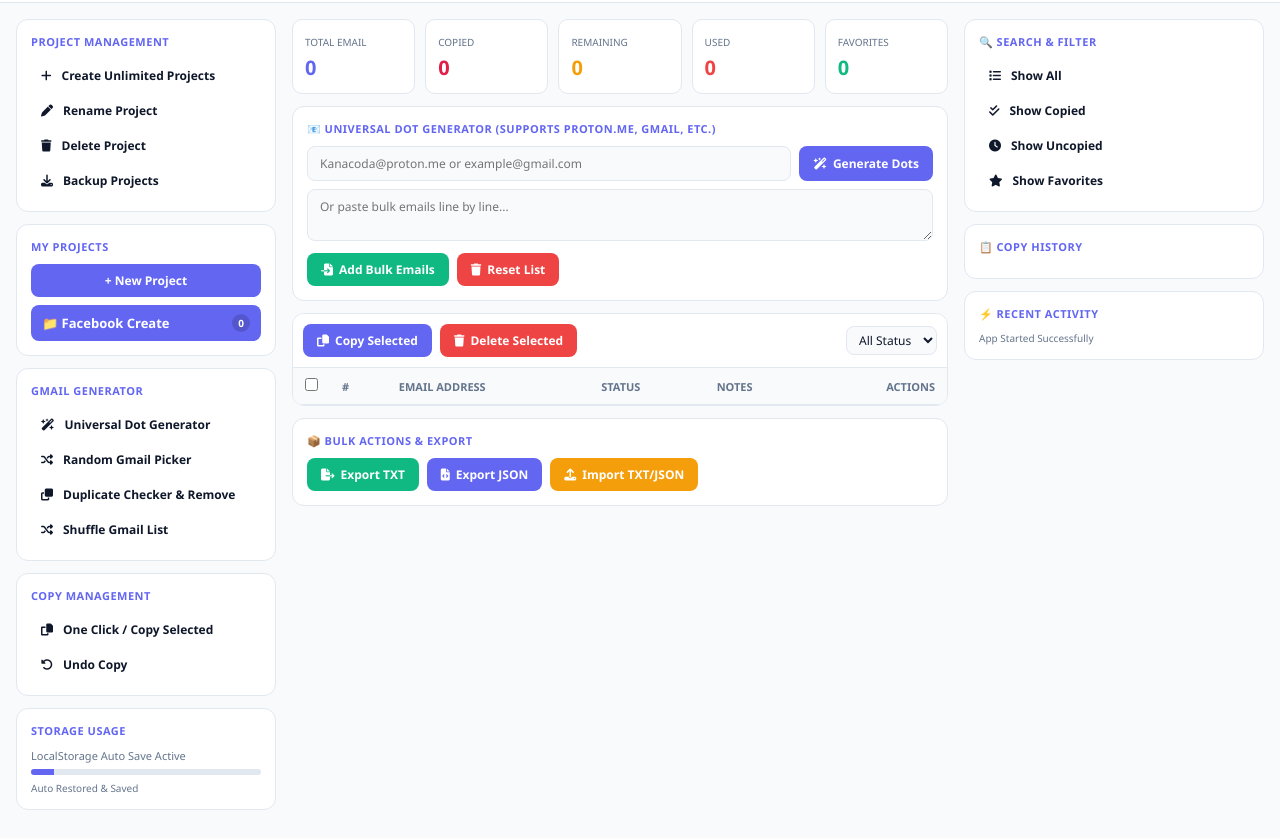
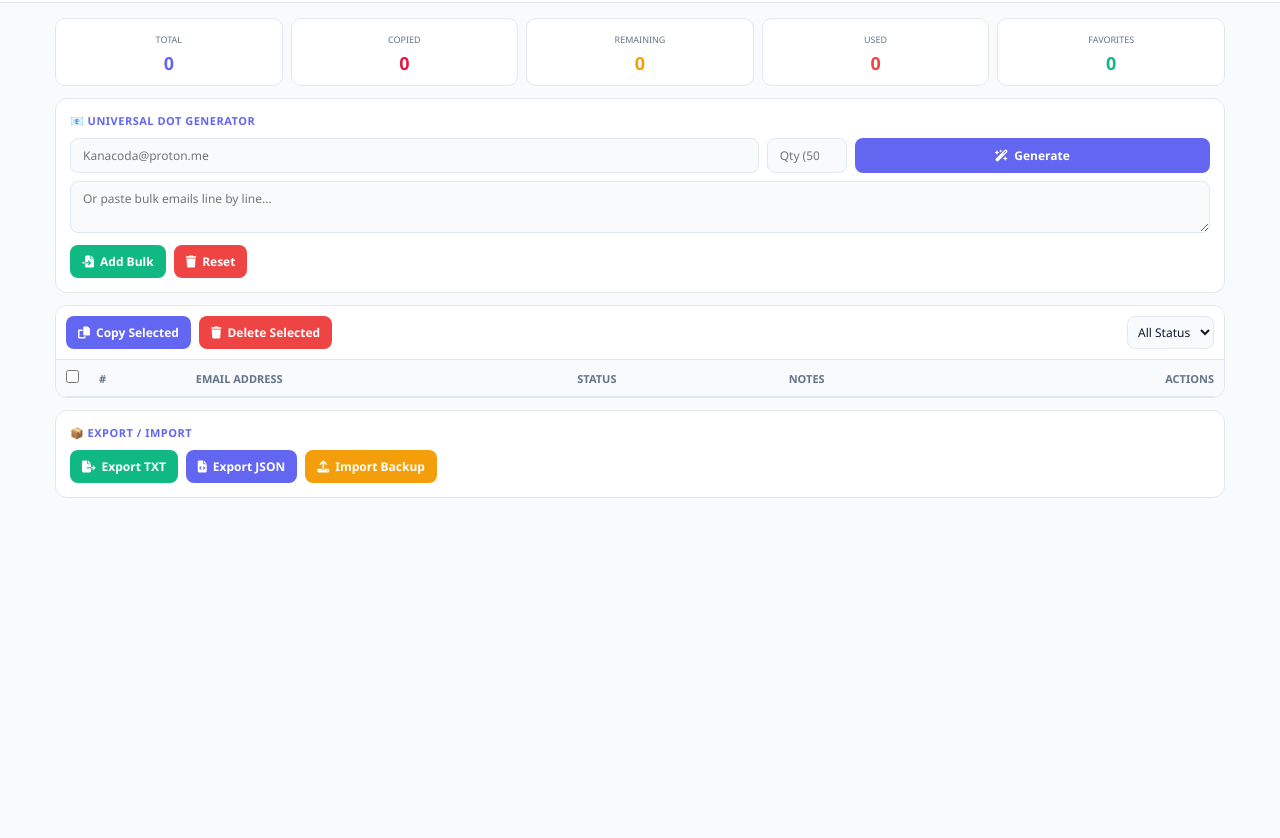
Before and after one commit to QyxnoraCorev3/qyx-dot-generator, a plain HTML site: page index.html in a window 1280 px wide. Shown: the part 57-895 px from the top of the page. After the commit the page ends 800 px from the top, so only its background shows below. Drawn offline with Linux system fonts and the light colour scheme.

Commit message:
Update index.html

```diff
--- a/index.html
+++ b/index.html
@@ -3,7 +3,7 @@
 <head>
 <meta charset="UTF-8">
 <meta name="viewport" content="width=device-width, initial-scale=1.0">
-<title>Gmail Project Manager - Dashboard Pro</title>
+<title>Gmail Project Manager - Mobile Responsive</title>
 <link rel="stylesheet" href="https://cdnjs.cloudflare.com/ajax/libs/font-awesome/6.4.0/css/all.min.css">
 
 <style>
@@ -44,59 +44,68 @@ body { background: var(--bg-main); color: var(--text-color); min-height: 100vh;
 /* Header */
 header {
     height: 60px; background: var(--card-bg); border-bottom: 1px solid var(--border-color);
-    display: flex; align-items: center; justify-content: space-between; padding: 0 20px; position: sticky; top: 0; z-index: 100;
+    display: flex; align-items: center; justify-content: space-between; padding: 0 15px; position: sticky; top: 0; z-index: 100;
 }
-.brand { display: flex; align-items: center; gap: 10px; font-weight: 800; font-size: 16px; color: var(--primary); }
-.search-bar { width: 350px; position: relative; }
-.search-bar input { width: 100%; padding: 8px 12px 8px 36px; border-radius: 20px; border: 1px solid var(--border-color); background: var(--bg-main); color: var(--text-color); outline: none; }
-.search-bar i { position: absolute; left: 12px; top: 50%; transform: translateY(-50%); color: var(--text-muted); }
+.brand { display: flex; align-items: center; gap: 10px; font-weight: 800; font-size: 15px; color: var(--primary); }
+.menu-toggle-btn { background: none; border: none; font-size: 20px; color: var(--text-color); cursor: pointer; padding: 5px 10px; border-radius: 6px; }
+.menu-toggle-btn:hover { background: var(--bg-main); }
 
-/* Main Grid */
-.dashboard-grid { display: grid; grid-template-columns: 260px 1fr 300px; gap: 16px; padding: 16px; }
+/* Sliding Sidebar Overlay */
+.sidebar-overlay {
+    position: fixed; top: 0; left: 0; width: 100%; height: 100%;
+    background: rgba(0,0,0,0.5); z-index: 999; display: none; opacity: 0; transition: 0.3s;
+}
+.sidebar-overlay.active { display: block; opacity: 1; }
+
+.offcanvas-sidebar {
+    position: fixed; top: 0; left: -320px; width: 300px; height: 100%;
+    background: var(--card-bg); z-index: 1000; overflow-y: auto; padding: 15px;
+    transition: left 0.3s ease; box-shadow: 2px 0 10px rgba(0,0,0,0.1);
+}
+.offcanvas-sidebar.active { left: 0; }
+
+.sidebar-close-btn { display: flex; justify-content: space-between; align-items: center; margin-bottom: 15px; padding-bottom: 10px; border-bottom: 1px solid var(--border-color); }
+
+/* Main Workspace */
+.main-wrapper { padding: 15px; max-width: 1200px; margin: 0 auto; }
 
 .card { background: var(--card-bg); border: 1px solid var(--border-color); border-radius: 12px; padding: 14px; margin-bottom: 12px; }
 .card-header { font-size: 11px; font-weight: 800; text-transform: uppercase; letter-spacing: 0.5px; color: var(--primary); margin-bottom: 10px; display: flex; justify-content: space-between; align-items: center; }
 
-/* Sidebar Menu */
+/* Menu Styling */
 .menu-group { display: flex; flex-direction: column; gap: 2px; }
 .menu-item { display: flex; align-items: center; gap: 10px; padding: 8px 10px; border-radius: 8px; color: var(--text-color); cursor: pointer; font-weight: 600; font-size: 12px; }
 .menu-item:hover { background: var(--bg-main); color: var(--primary); }
 
-.proj-list-item { display: flex; justify-content: space-between; align-items: center; padding: 8px 10px; border-radius: 8px; cursor: pointer; border: 1px solid transparent; font-weight: 600; }
+.proj-list-item { display: flex; justify-content: space-between; align-items: center; padding: 8px 10px; border-radius: 8px; cursor: pointer; font-weight: 600; }
 .proj-list-item.active { background: var(--primary); color: #fff; }
 .proj-list-item span.badge { background: rgba(0,0,0,0.15); padding: 2px 6px; border-radius: 10px; font-size: 10px; }
 
-/* Dashboard Top Stats */
-.stats-grid { display: grid; grid-template-columns: repeat(5, 1fr); gap: 10px; margin-bottom: 12px; }
-.stat-box { background: var(--card-bg); border: 1px solid var(--border-color); border-radius: 10px; padding: 12px; }
-.stat-box .val { font-size: 20px; font-weight: 800; margin-top: 4px; }
+/* Dashboard Top Stats Responsive */
+.stats-grid { display: grid; grid-template-columns: repeat(auto-fit, minmax(100px, 1fr)); gap: 8px; margin-bottom: 12px; }
+.stat-box { background: var(--card-bg); border: 1px solid var(--border-color); border-radius: 10px; padding: 10px; text-align: center; }
+.stat-box .val { font-size: 18px; font-weight: 800; margin-top: 4px; }
 
-/* Forms & Buttons */
-.input-group { display: flex; gap: 8px; margin-bottom: 8px; }
-input[type="text"], textarea, select {
+/* Forms & Inputs Responsive */
+.input-group { display: flex; flex-wrap: wrap; gap: 8px; margin-bottom: 8px; }
+input[type="text"], input[type="number"], textarea, select {
     background: var(--bg-main); border: 1px solid var(--border-color); color: var(--text-color);
     padding: 8px 12px; border-radius: 8px; outline: none; font-size: 12px;
 }
-.btn { padding: 8px 14px; border-radius: 8px; border: none; font-weight: 700; cursor: pointer; display: inline-flex; align-items: center; justify-content: center; gap: 6px; font-size: 12px; color: #fff; background: var(--primary); }
+.btn { padding: 8px 12px; border-radius: 8px; border: none; font-weight: 700; cursor: pointer; display: inline-flex; align-items: center; justify-content: center; gap: 6px; font-size: 12px; color: #fff; background: var(--primary); }
 .btn:hover { opacity: 0.9; }
 .btn-emerald { background: var(--emerald); }
 .btn-rose { background: var(--rose); }
 .btn-amber { background: var(--amber); }
 
-/* Table Section */
-.table-container { background: var(--card-bg); border: 1px solid var(--border-color); border-radius: 12px; overflow: hidden; }
-table { width: 100%; border-collapse: collapse; }
-th, td { padding: 10px 12px; text-align: left; border-bottom: 1px solid var(--border-color); font-size: 12px; }
+/* Responsive Table Container */
+.table-container { background: var(--card-bg); border: 1px solid var(--border-color); border-radius: 12px; overflow-x: auto; }
+table { width: 100%; border-collapse: collapse; min-width: 500px; }
+th, td { padding: 10px; text-align: left; border-bottom: 1px solid var(--border-color); font-size: 12px; white-space: nowrap; }
 th { background: var(--bg-main); color: var(--text-muted); font-size: 11px; text-transform: uppercase; }
 
 tr.copied-row { background: var(--pink-highlight) !important; color: var(--pink-text); font-weight: 600; }
 tr.copied-row td { border-bottom-color: var(--pink-border); }
-
-.status-badge { padding: 2px 8px; border-radius: 12px; font-size: 10px; font-weight: 700; }
-.status-Available { background: rgba(16, 185, 129, 0.1); color: var(--emerald); }
-.status-Copied { background: var(--pink-highlight); color: var(--pink-text); }
-.status-Used { background: rgba(239, 68, 68, 0.1); color: var(--rose); }
-.status-Reserved { background: rgba(99, 102, 241, 0.1); color: var(--primary); }
 
 /* Storage Bar */
 .storage-bar { width: 100%; height: 6px; background: var(--border-color); border-radius: 10px; overflow: hidden; margin: 6px 0; }
@@ -108,117 +117,137 @@ tr.copied-row td { border-bottom-color: var(--pink-border); }
 </head>
 <body>
 
+<!-- HEADER -->
 <header>
-    <div class="brand"><i class="fa-solid fa-envelope-open-text"></i> Gmail Project Manager</div>
-    <div class="search-bar">
-        <i class="fa-solid fa-magnifying-glass"></i>
-        <input type="text" id="globalSearch" placeholder="Search gmail..." oninput="renderTable()">
+    <div style="display:flex; align-items:center; gap:8px;">
+        <button class="menu-toggle-btn" onclick="toggleSidebar()"><i class="fa-solid fa-bars"></i></button>
+        <div class="brand"><i class="fa-solid fa-envelope-open-text"></i> Gmail Manager</div>
     </div>
-    <div style="display:flex; align-items:center; gap:12px;">
-        <button class="btn" onclick="toggleTheme()" style="padding:6px 12px;"><i class="fa-solid fa-moon"></i> Theme Mode</button>
-        <strong>PALU YADAV</strong>
+    <div style="display:flex; align-items:center; gap:8px;">
+        <button class="btn" onclick="toggleTheme()" style="padding:6px 10px;"><i class="fa-solid fa-moon"></i></button>
     </div>
 </header>
 
-<div class="dashboard-grid">
-    <!-- LEFT SIDEBAR -->
-    <div>
+<!-- OVERLAY & SIDEBAR (DRAWER) -->
+<div class="sidebar-overlay" id="sidebarOverlay" onclick="toggleSidebar()"></div>
+<div class="offcanvas-sidebar" id="offcanvasSidebar">
+    <div class="sidebar-close-btn">
+        <strong style="color:var(--primary);">CONTROL CENTER</strong>
+        <button class="menu-toggle-btn" onclick="toggleSidebar()"><i class="fa-solid fa-xmark"></i></button>
+    </div>
+
+    <!-- Search in Sidebar -->
+    <div class="card">
+        <div class="card-header">🔍 SEARCH GMAIL</div>
+        <input type="text" id="globalSearch" placeholder="Type email to search..." oninput="renderTable()" style="width:100%;">
+    </div>
+
+    <!-- Right Side Options Moved Here -->
+    <div class="card">
+        <div class="card-header">🔍 FILTER EMAILS</div>
+        <div class="menu-group">
+            <div class="menu-item" onclick="setFilter('all'); toggleSidebar();"><i class="fa-solid fa-list"></i> Show All</div>
+            <div class="menu-item" onclick="setFilter('copied'); toggleSidebar();"><i class="fa-solid fa-check-double"></i> Show Copied</div>
+            <div class="menu-item" onclick="setFilter('uncopied'); toggleSidebar();"><i class="fa-solid fa-clock"></i> Show Uncopied</div>
+            <div class="menu-item" onclick="setFilter('fav'); toggleSidebar();"><i class="fa-solid fa-star"></i> Show Favorites</div>
+        </div>
+    </div>
+
+    <!-- Project Management -->
     <div class="card">
         <div class="card-header">PROJECT MANAGEMENT</div>
         <div class="menu-group">
-                <div class="menu-item" onclick="createProject()"><i class="fa-solid fa-plus"></i> Create Unlimited Projects</div>
+            <div class="menu-item" onclick="createProject()"><i class="fa-solid fa-plus"></i> Create New Project</div>
             <div class="menu-item" onclick="renameProject()"><i class="fa-solid fa-pen"></i> Rename Project</div>
             <div class="menu-item" onclick="deleteProject()"><i class="fa-solid fa-trash"></i> Delete Project</div>
             <div class="menu-item" onclick="exportBackup()"><i class="fa-solid fa-download"></i> Backup Projects</div>
         </div>
     </div>
 
+    <!-- Project List -->
     <div class="card">
         <div class="card-header">MY PROJECTS</div>
-            <button class="btn" style="width:100%; margin-bottom:8px;" onclick="createProject()">+ New Project</button>
         <div id="projectList" style="display:flex; flex-direction:column; gap:4px;"></div>
     </div>
 
+    <!-- Tools -->
     <div class="card">
-            <div class="card-header">GMAIL GENERATOR</div>
+        <div class="card-header">GMAIL TOOLS</div>
         <div class="menu-group">
-                <div class="menu-item" onclick="document.getElementById('generatorInput').focus()"><i class="fa-solid fa-wand-magic-sparkles"></i> Universal Dot Generator</div>
             <div class="menu-item" onclick="pickRandom()"><i class="fa-solid fa-shuffle"></i> Random Gmail Picker</div>
-                <div class="menu-item" onclick="removeDuplicates()"><i class="fa-solid fa-clone"></i> Duplicate Checker & Remove</div>
-                <div class="menu-item" onclick="shuffleList()"><i class="fa-solid fa-random"></i> Shuffle Gmail List</div>
-            </div>
-        </div>
-
-        <div class="card">
-            <div class="card-header">COPY MANAGEMENT</div>
-            <div class="menu-group">
-                <div class="menu-item" onclick="copySelected()"><i class="fa-solid fa-copy"></i> One Click / Copy Selected</div>
+            <div class="menu-item" onclick="removeDuplicates()"><i class="fa-solid fa-clone"></i> Remove Duplicates</div>
+            <div class="menu-item" onclick="shuffleList()"><i class="fa-solid fa-random"></i> Shuffle List</div>
             <div class="menu-item" onclick="undoLastCopy()"><i class="fa-solid fa-rotate-left"></i> Undo Copy</div>
         </div>
     </div>
 
+    <!-- Copy History -->
+    <div class="card">
+        <div class="card-header">📋 COPY HISTORY</div>
+        <div id="copyHistoryList" style="display:flex; flex-direction:column; gap:6px; max-height:150px; overflow-y:auto; font-size:11px;"></div>
+    </div>
+
+    <!-- Storage Usage -->
     <div class="card">
         <div class="card-header">STORAGE USAGE</div>
-            <div style="font-size:11px; color:var(--text-muted);">LocalStorage Auto Save Active</div>
-            <div class="storage-bar"><div class="storage-fill" id="storageBar"></div></div>
-            <div style="font-size:10px; color:var(--text-muted);" id="storageTxt">Auto Restored & Saved</div>
+        <div class="storage-bar"><div class="storage-fill"></div></div>
+        <div style="font-size:10px; color:var(--text-muted);">Auto Saved in Browser Storage</div>
     </div>
 </div>
 
-    <!-- CENTER WORKSPACE -->
-    <div>
+<!-- MAIN WORKSPACE -->
+<div class="main-wrapper">
     <!-- Stats -->
     <div class="stats-grid">
         <div class="stat-box">
-                <span style="font-size:10px; color:var(--text-muted);">TOTAL EMAIL</span>
+            <span style="font-size:9px; color:var(--text-muted);">TOTAL</span>
             <div class="val" id="stTotal" style="color:var(--primary)">0</div>
         </div>
         <div class="stat-box">
-                <span style="font-size:10px; color:var(--text-muted);">COPIED</span>
+            <span style="font-size:9px; color:var(--text-muted);">COPIED</span>
             <div class="val" id="stCopied" style="color:var(--pink-text)">0</div>
         </div>
         <div class="stat-box">
-                <span style="font-size:10px; color:var(--text-muted);">REMAINING</span>
+            <span style="font-size:9px; color:var(--text-muted);">REMAINING</span>
             <div class="val" id="stRemaining" style="color:var(--amber)">0</div>
         </div>
         <div class="stat-box">
-                <span style="font-size:10px; color:var(--text-muted);">USED</span>
+            <span style="font-size:9px; color:var(--text-muted);">USED</span>
             <div class="val" id="stUsed" style="color:var(--rose)">0</div>
         </div>
         <div class="stat-box">
-                <span style="font-size:10px; color:var(--text-muted);">FAVORITES</span>
+            <span style="font-size:9px; color:var(--text-muted);">FAVORITES</span>
             <div class="val" id="stFav" style="color:var(--emerald)">0</div>
         </div>
     </div>
 
     <!-- Dot Generator Input Box -->
     <div class="card">
-            <div class="card-header">📧 UNIVERSAL DOT GENERATOR (Supports Proton.me, Gmail, etc.)</div>
+        <div class="card-header">📧 UNIVERSAL DOT GENERATOR</div>
         <div class="input-group">
-                <input type="text" id="generatorInput" placeholder="Kanacoda@proton.me or example@gmail.com" style="flex:1;">
-                <button class="btn" onclick="generateDots()"><i class="fa-solid fa-wand-magic-sparkles"></i> Generate Dots</button>
+            <input type="text" id="generatorInput" placeholder="Kanacoda@proton.me" style="flex:2; min-width:180px;">
+            <input type="number" id="genLimitInput" placeholder="Qty (50)" style="width:80px;">
+            <button class="btn" onclick="generateDots()" style="flex:1;"><i class="fa-solid fa-wand-magic-sparkles"></i> Generate</button>
         </div>
         <textarea id="bulkInput" rows="2" style="width:100%; margin-bottom:8px;" placeholder="Or paste bulk emails line by line..."></textarea>
-            <div style="display:flex; gap:8px;">
-                <button class="btn btn-emerald" onclick="importBulk()"><i class="fa-solid fa-file-import"></i> Add Bulk Emails</button>
-                <button class="btn btn-rose" onclick="clearCurrentList()"><i class="fa-solid fa-trash"></i> Reset List</button>
+        <div style="display:flex; gap:8px; flex-wrap:wrap;">
+            <button class="btn btn-emerald" onclick="importBulk()"><i class="fa-solid fa-file-import"></i> Add Bulk</button>
+            <button class="btn btn-rose" onclick="clearCurrentList()"><i class="fa-solid fa-trash"></i> Reset</button>
         </div>
     </div>
 
     <!-- Main Gmail Table -->
     <div class="table-container">
-            <div style="padding:10px; display:flex; gap:8px; align-items:center; background:var(--card-bg); border-bottom: 1px solid var(--border-color);">
+        <div style="padding:10px; display:flex; gap:8px; align-items:center; background:var(--card-bg); border-bottom: 1px solid var(--border-color); flex-wrap:wrap;">
             <button class="btn" onclick="copySelected()"><i class="fa-solid fa-copy"></i> Copy Selected</button>
             <button class="btn btn-rose" onclick="deleteSelected()"><i class="fa-solid fa-trash"></i> Delete Selected</button>
-                <div style="margin-left:auto; display:flex; gap:6px;">
-                    <select id="filterStatus" onchange="renderTable()" style="padding:4px 8px;">
+            <select id="filterStatus" onchange="renderTable()" style="padding:6px; margin-left:auto;">
                 <option value="all">All Status</option>
                 <option value="Available">Available</option>
                 <option value="Copied">Copied</option>
                 <option value="Used">Used</option>
                 <option value="Reserved">Reserved</option>
             </select>
-                </div>
         </div>
         <table>
             <thead>
@@ -237,38 +266,12 @@ tr.copied-row td { border-bottom-color: var(--pink-border); }
 
     <!-- Bulk Actions Toolbar -->
     <div class="card" style="margin-top:12px;">
-            <div class="card-header">📦 BULK ACTIONS & EXPORT</div>
+        <div class="card-header">📦 EXPORT / IMPORT</div>
         <div style="display:flex; gap:8px; flex-wrap:wrap;">
             <button class="btn btn-emerald" onclick="exportTxt()"><i class="fa-solid fa-file-export"></i> Export TXT</button>
             <button class="btn" onclick="exportJson()"><i class="fa-solid fa-file-code"></i> Export JSON</button>
-                <button class="btn btn-amber" onclick="document.getElementById('fileBackup').click()"><i class="fa-solid fa-upload"></i> Import TXT/JSON</button>
+            <button class="btn btn-amber" onclick="document.getElementById('fileBackup').click()"><i class="fa-solid fa-upload"></i> Import Backup</button>
             <input type="file" id="fileBackup" style="display:none" onchange="importBackup(event)">
-            </div>
-        </div>
-    </div>
-
-    <!-- RIGHT SIDEBAR -->
-    <div>
-        <div class="card">
-            <div class="card-header">🔍 SEARCH & FILTER</div>
-            <div class="menu-group">
-                <div class="menu-item" onclick="setFilter('all')"><i class="fa-solid fa-list"></i> Show All</div>
-                <div class="menu-item" onclick="setFilter('copied')"><i class="fa-solid fa-check-double"></i> Show Copied</div>
-                <div class="menu-item" onclick="setFilter('uncopied')"><i class="fa-solid fa-clock"></i> Show Uncopied</div>
-                <div class="menu-item" onclick="setFilter('fav')"><i class="fa-solid fa-star"></i> Show Favorites</div>
-            </div>
-        </div>
-
-        <div class="card">
-            <div class="card-header">📋 COPY HISTORY</div>
-            <div id="copyHistoryList" style="display:flex; flex-direction:column; gap:6px; max-height:180px; overflow-y:auto; font-size:11px;"></div>
-        </div>
-
-        <div class="card">
-            <div class="card-header">⚡ RECENT ACTIVITY</div>
-            <div id="recentActivityList" style="display:flex; flex-direction:column; gap:6px; font-size:10px; color:var(--text-muted);">
-                <div>App Started Successfully</div>
-            </div>
         </div>
     </div>
 </div>
@@ -281,19 +284,17 @@ let projects = JSON.parse(localStorage.getItem('qyx_v5_projects')) || [
 ];
 let activeProjId = localStorage.getItem('qyx_v5_active_id') || '1';
 let copyHistory = JSON.parse(localStorage.getItem('qyx_v5_history')) || [];
-let activities = [];
 let activeFilter = 'all';
+
+function toggleSidebar() {
+    document.getElementById("offcanvasSidebar").classList.toggle("active");
+    document.getElementById("sidebarOverlay").classList.toggle("active");
+}
 
 function save() {
     localStorage.setItem('qyx_v5_projects', JSON.stringify(projects));
     localStorage.setItem('qyx_v5_active_id', activeProjId);
     localStorage.setItem('qyx_v5_history', JSON.stringify(copyHistory));
-}
-
-function logActivity(text) {
-    activities.unshift(`${new Date().toLocaleTimeString()} - ${text}`);
-    let box = document.getElementById("recentActivityList");
-    box.innerHTML = activities.slice(0, 5).map(a => `<div>${a}</div>`).join('');
 }
 
 function showToast(msg) {
@@ -306,7 +307,6 @@ function getActiveProj() {
     return projects.find(p => p.id === activeProjId) || projects[0];
 }
 
-// Universal Dot Generator (Proton.me, Gmail, Yahoo Support)
 function generateDots() {
     let input = document.getElementById("generatorInput").value.trim().toLowerCase();
     if (!input || !input.includes("@")) return alert("Please enter a valid email with '@'");
@@ -317,16 +317,28 @@ function generateDots() {
 
     if (username.length <= 1) return alert("Username must be at least 2 chars!");
 
-    let len = username.length;
-    let combinations = Math.pow(2, len - 1);
+    let maxComb = Math.pow(2, username.length - 1);
+    let limitInput = document.getElementById("genLimitInput").value;
+    let targetLimit = 0;
+
+    if (limitInput && !isNaN(limitInput) && parseInt(limitInput) > 0) {
+        targetLimit = parseInt(limitInput);
+    } else {
+        let promptVal = prompt(`কয়টি ইমেল জেনারেট করতে চান? (সর্বোচ্চ: ${maxComb})`, "50");
+        if (!promptVal || isNaN(promptVal) || parseInt(promptVal) <= 0) return;
+        targetLimit = parseInt(promptVal);
+    }
+
     let proj = getActiveProj();
     let count = 0;
 
-    for (let i = 0; i < combinations; i++) {
+    for (let i = 0; i < maxComb; i++) {
+        if (count >= targetLimit) break;
+
         let current = "";
-        for (let j = 0; j < len; j++) {
+        for (let j = 0; j < username.length; j++) {
             current += username[j];
-            if (j < len - 1 && (i & (1 << j)) !== 0) current += ".";
+            if (j < username.length - 1 && (i & (1 << j)) !== 0) current += ".";
         }
         let fullEmail = current + domain;
         if (!proj.items.some(x => x.email === fullEmail)) {
@@ -336,7 +348,6 @@ function generateDots() {
     }
 
     save(); renderProjects(); renderTable();
-    logActivity(`Generated ${count} emails for domain ${domain}`);
     showToast(`Generated ${count} Emails!`);
 }
 
@@ -357,7 +368,6 @@ function importBulk() {
 
     document.getElementById("bulkInput").value = "";
     save(); renderProjects(); renderTable();
-    logActivity(`Imported ${count} bulk emails`);
     showToast(`Added ${count} Emails!`);
 }
 
@@ -396,7 +406,7 @@ function renderTable() {
                     <option value="Reserved" ${item.status==='Reserved'?'selected':''}>Reserved</option>
                 </select>
             </td>
-            <td><input type="text" value="${item.note}" placeholder="Add note..." onblur="updateNote('${item.id}', this.value)" style="padding:2px 4px; font-size:10px; width:100px;"></td>
+            <td><input type="text" value="${item.note}" placeholder="Note..." onblur="updateNote('${item.id}', this.value)" style="padding:2px 4px; font-size:10px; width:80px;"></td>
             <td style="text-align:right;">
                 <button class="btn" style="padding:3px 8px; font-size:10px;" onclick="copySingle('${item.id}', '${item.email}')">Copy</button>
             </td>
@@ -404,7 +414,6 @@ function renderTable() {
         tbody.appendChild(tr);
     });
 
-    // Update Stats
     document.getElementById("stTotal").innerText = proj.items.length;
     document.getElementById("stCopied").innerText = proj.items.filter(x => x.copied).length;
     document.getElementById("stRemaining").innerText = proj.items.filter(x => !x.copied).length;
@@ -423,7 +432,6 @@ function copySingle(id, email) {
         item.status = 'Copied';
         copyHistory.unshift({ email: email, time: new Date().toLocaleTimeString() });
         save(); renderTable();
-        logActivity(`Copied: ${email}`);
         showToast("Copied to Clipboard!");
     }
 }
@@ -435,7 +443,6 @@ function undoLastCopy() {
     let item = proj.items.find(x => x.email === last.email);
     if (item) { item.copied = false; item.status = 'Available'; }
     save(); renderTable();
-    logActivity(`Undo Copy: ${last.email}`);
     showToast("Undo Successful!");
 }
 
@@ -443,7 +450,7 @@ function renderHistory() {
     let box = document.getElementById("copyHistoryList");
     box.innerHTML = "";
     copyHistory.slice(0, 5).forEach(h => {
-        box.innerHTML += `<div style="background:var(--bg-main); padding:6px; border-radius:4px;"><strong>${h.email}</strong> <span style="color:var(--text-muted); font-size:9px;">${h.time}</span></div>`;
+        box.innerHTML += `<div style="background:var(--bg-main); padding:6px; border-radius:4px;"><strong>${h.email}</strong></div>`;
     });
 }
 
@@ -452,8 +459,7 @@ function createProject() {
     if (!name) return;
     let p = { id: Date.now().toString(), name: name, items: [] };
     projects.push(p); activeProjId = p.id;
-    save(); renderProjects(); renderTable();
-    logActivity(`Created Project: ${name}`);
+    save(); renderProjects(); renderTable(); toggleSidebar();
 }
 
 function renameProject() {
@@ -483,7 +489,7 @@ function renderProjects() {
     });
 }
 
-function switchProj(id) { activeProjId = id; save(); renderProjects(); renderTable(); }
+function switchProj(id) { activeProjId = id; save(); renderProjects(); renderTable(); toggleSidebar(); }
 function setFilter(f) { activeFilter = f; renderTable(); }
 function toggleTheme() {
     let current = document.documentElement.getAttribute('data-theme');
```
Lines whose indentation alone changed are shown as unchanged.
